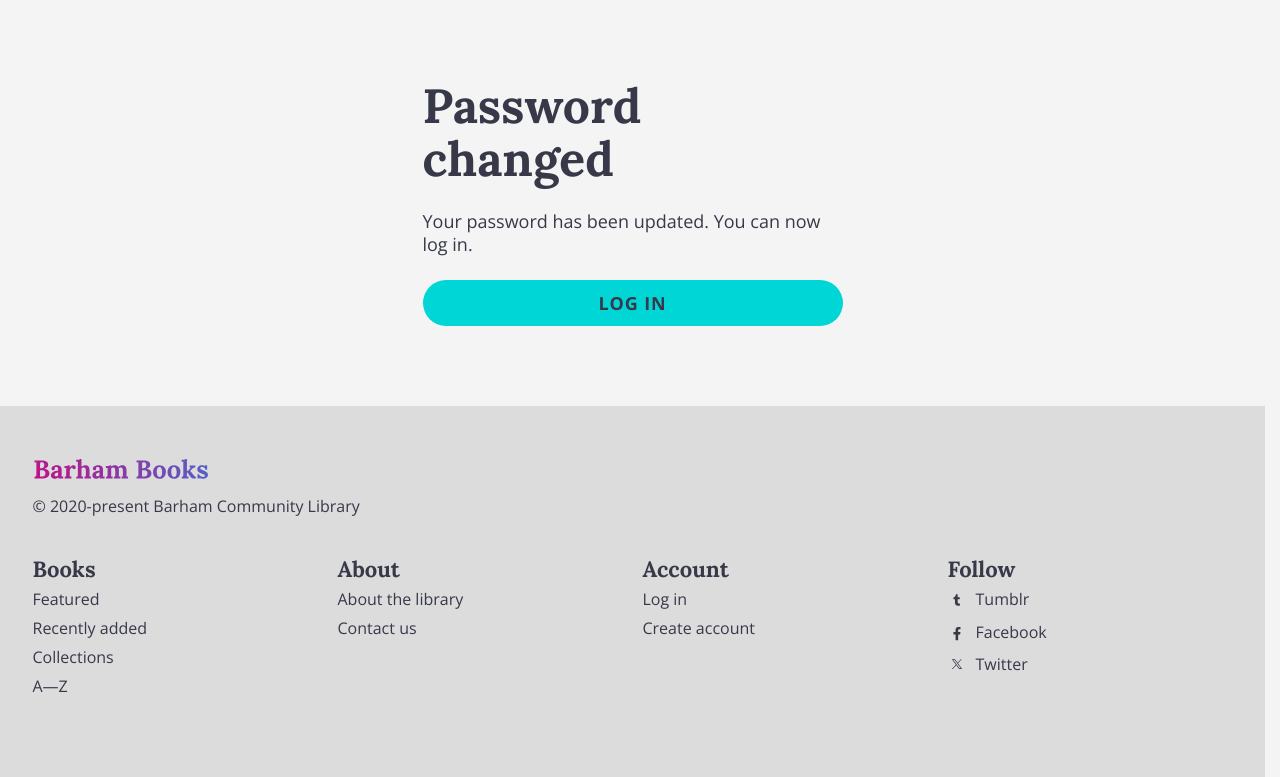
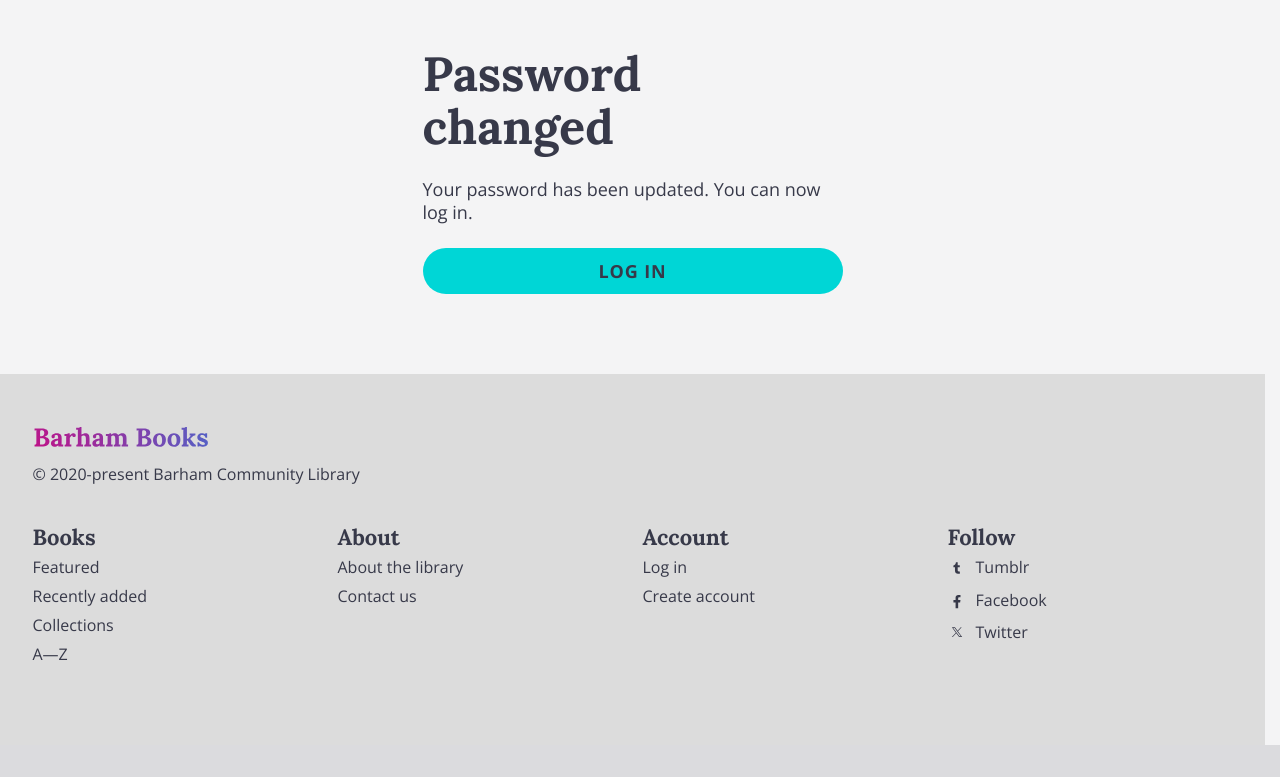
Before and after one commit to shisinbin/barham-books, a Django app: page /accounts/reset/done/ in a window 1280 px wide. Shown: the part 82-859 px from the top of the page. After the commit the page ends 827 px from the top, so only its background shows below. Run offline with Django 3.2, Linux system fonts and the light colour scheme; parts of the project's set-up code (start-up, migrations or seed data) failed here and were passed over; some libraries are stand-ins or nearby versions.

Commit message:
Add wrapper class to auth-related pages to ensure consistent padding

```diff
--- a/blib/static/css/components/auth.css
+++ b/blib/static/css/components/auth.css
@@ -1,7 +1,7 @@
 @layer component {
   .auth {
     width: min(420px, 100%);
-    margin: 80px auto;
+    margin-inline: auto;
     display: grid;
     gap: 24px;
   }
--- a/templates/accounts/password_reset_complete.html
+++ b/templates/accounts/password_reset_complete.html
@@ -10,9 +10,11 @@
 {% endblock %}
 
 {% block content %}
-  <section class="auth">
-    <h1>Password changed</h1>
-    <p>Your password has been updated. You can now log in.</p>
-    <a href="{% url 'login' %}" class="button primary">Log in</a>
-  </section>
+  <div class="wrapper">
+    <section class="auth">
+      <h1>Password changed</h1>
+      <p>Your password has been updated. You can now log in.</p>
+      <a href="{% url 'login' %}" class="button primary">Log in</a>
+    </section>
+  </div>
 {% endblock %}
--- a/templates/accounts/password_reset_confirm.html
+++ b/templates/accounts/password_reset_confirm.html
@@ -10,6 +10,7 @@
 {% endblock %}
 
 {% block content %}
+  <div class="wrapper">
     <section class="auth">
       <h1>Set a new password</h1>
 
@@ -29,4 +30,5 @@
         <button class="button primary">Change password</button>
       </form>
     </section>
+  </div>
 {% endblock %}
--- a/templates/accounts/password_reset_form.html
+++ b/templates/accounts/password_reset_form.html
@@ -10,6 +10,7 @@
 {% endblock %}
 
 {% block content %}
+  <div class="wrapper">
     <section class="auth">
       <h1>Reset your password</h1>
       <p>Enter your email address and we'll send you a reset link.</p>
@@ -26,4 +27,5 @@
         <button class="button primary">Send reset link</button>
       </form>
     </section>
+  </div>
 {% endblock %}
```
Also changed, not shown: templates/accounts/password_reset_done.html (+6 -4 lines). Lines whose indentation alone changed are shown as unchanged.
